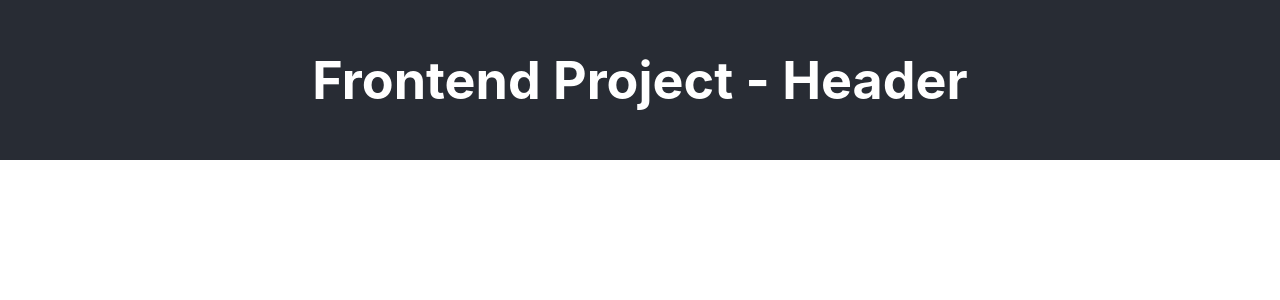
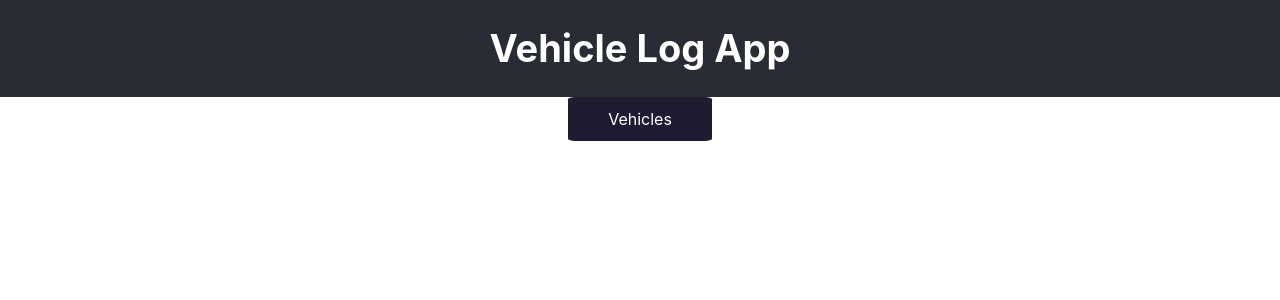
Before and after one commit to jm2292236/phase-3-frontend-project, a React (Create React App) app: page / in a window 1280 px wide. Shown: the top 300 px of the page. Built offline with nearby package versions, Linux system fonts and the light colour scheme.

Commit message:
I used most of the time in the backend project and now I am doing the frontend, I thought it was going to be easy, but now I realize I need to remember a lot about how to do a react app... damn!

```diff
--- a/package.json
+++ b/package.json
@@ -8,6 +8,7 @@
     "@testing-library/user-event": "^13.5.0",
     "react": "^18.2.0",
     "react-dom": "^18.2.0",
+    "react-router-dom": "^6.3.0",
     "react-scripts": "5.0.1",
     "web-vitals": "^2.1.4"
   },
--- a/public/index.html
+++ b/public/index.html
@@ -24,7 +24,7 @@
       work correctly both with client-side routing and a non-root public URL.
       Learn how to configure a non-root public URL by running `npm run build`.
     -->
-    <title>React App</title>
+    <title>Vehicle Log</title>
   </head>
   <body>
     <noscript>You need to enable JavaScript to run this app.</noscript>
--- a/src/App.css
+++ b/src/App.css
@@ -15,12 +15,12 @@
 
 .App-header {
     background-color: #282c34;
-  min-height: 20vh;
+    min-height: 10vh;
     display: flex;
     flex-direction: column;
     align-items: center;
     justify-content: center;
-  font-size: calc(10px + 2vmin);
+    font-size: calc(3px + 2vmin);
     color: white;
 }
 
--- a/src/App.js
+++ b/src/App.js
@@ -1,24 +1,25 @@
-import logo from './logo.svg';
+import React, { useState } from "react";
+import { Routes, Route, useNavigate } from "react-router-dom";
 import './App.css';
+import NavBar from "./components/NavBar";
+
+import Vehicle from "./components/Vehicle";
 
 function App() {
+    let navigate = useNavigate();
+    // navigate("/vehicles");
+
     return (
         <div className="App">
-        <header className="App-header">
-            <h1>Frontend Project - Header</h1>
-            {/* <img src={logo} className="App-logo" alt="logo" />
-            <p>
-            Edit <code>src/App.js</code> and save to reload.
-            </p>
-            <a
-            className="App-link"
-            href="https://reactjs.org"
-            target="_blank"
-            rel="noopener noreferrer"
-            >
-            Learn React
-            </a> */}
-        </header>
+            <header className="App-header">
+                <h1>Vehicle Log App</h1>
+            </header>
+
+            <NavBar/>
+
+            <Routes>
+                <Route path="/vehicles" element={<Vehicle/>} ></Route>
+            </Routes>
         </div>
     );
 }
--- /dev/null
+++ b/src/components/NavBar.js
@@ -0,0 +1,27 @@
+import React from 'react'
+import { NavLink } from "react-router-dom";
+
+const linkStyles = {
+    display: "inline-block",
+    width: "120px",
+    borderRadius: "5%",
+    padding: "12px",
+    margin: "0 6px 6px",
+    background: "#1f1c32",
+    textDecoration: "none",
+    color: "white",
+    textAlign: "center"
+};
+
+export default function NavBar() {
+    return (
+        <div>
+            <NavLink
+                to="/vehicles"
+                style={linkStyles}
+            >
+                Vehicles
+            </NavLink>
+        </div>
+    )
+}
--- /dev/null
+++ b/src/components/Vehicle.js
@@ -0,0 +1,37 @@
+import React, { useState, useEffect } from 'react'
+
+import VehicleForm from './VehicleForm';
+
+function Vehicle() {
+    const [vehicle, setVehicle] = useState([]);
+
+    // Get the properties in the user's porfolio
+    useEffect(() => {
+        fetch("http://localhost:9292/vehicles")
+        .then(response => response.json())
+        .then(vehicleData => setVehicle(vehicleData))
+    }, []);
+
+    const vehiclesToDisplay =
+        vehicle.map(vehicle => {
+            return (
+                <VehicleForm
+                    key={vehicle.id}
+                    make={vehicle.make}
+                    model={vehicle.model}
+                    year={vehicle.year}
+                    license_plate={vehicle.license_plate}
+                />
+        )
+    });
+
+    return (
+        <div className="vehicle-view">
+            <div className='cards'>
+                {vehiclesToDisplay}
+            </div>
+        </div>
+    )
+}
+
+export default Vehicle;
--- /dev/null
+++ b/src/components/VehicleForm.js
@@ -0,0 +1,12 @@
+import React, { useState, useEffect } from 'react'
+
+function VehicleForm() {
+
+    return (
+        <div>
+
+        </div>
+    )
+}
+
+export default VehicleForm;
--- a/src/index.js
+++ b/src/index.js
@@ -1,17 +1,13 @@
 import React from 'react';
 import ReactDOM from 'react-dom/client';
 import './index.css';
+
+import { BrowserRouter } from "react-router-dom";
 import App from './App';
-import reportWebVitals from './reportWebVitals';
 
 const root = ReactDOM.createRoot(document.getElementById('root'));
 root.render(
-  <React.StrictMode>
-    <App />
-  </React.StrictMode>
+    <BrowserRouter>
+        <App />
+    </BrowserRouter>
 );
-
-// If you want to start measuring performance in your app, pass a function
-// to log results (for example: reportWebVitals(console.log))
-// or send to an analytics endpoint. Learn more: https://bit.ly/CRA-vitals
-reportWebVitals();
```
Also changed, not shown: 2 other files (tests, documents, lock files or other folders). Lines whose indentation alone changed are shown as unchanged.
